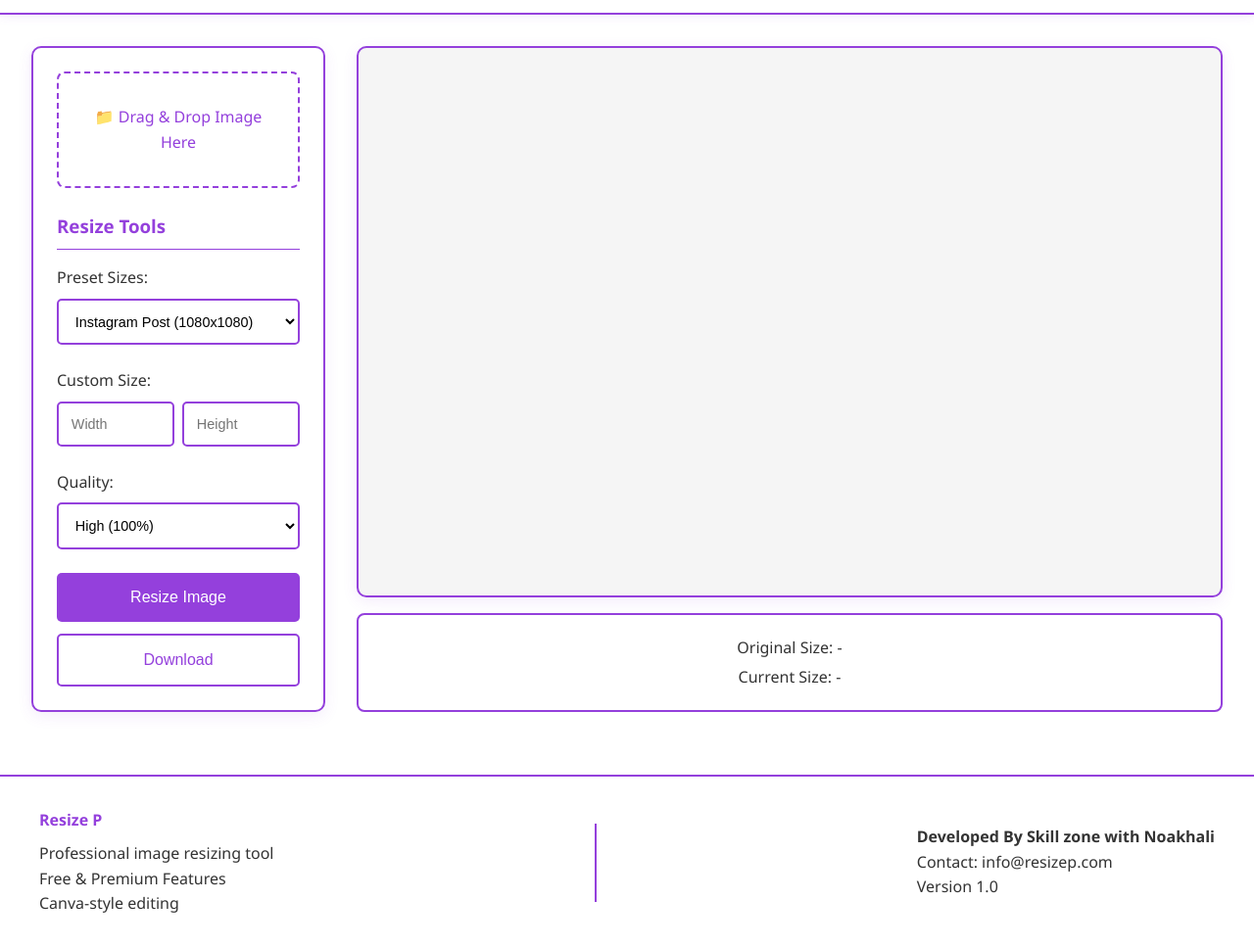
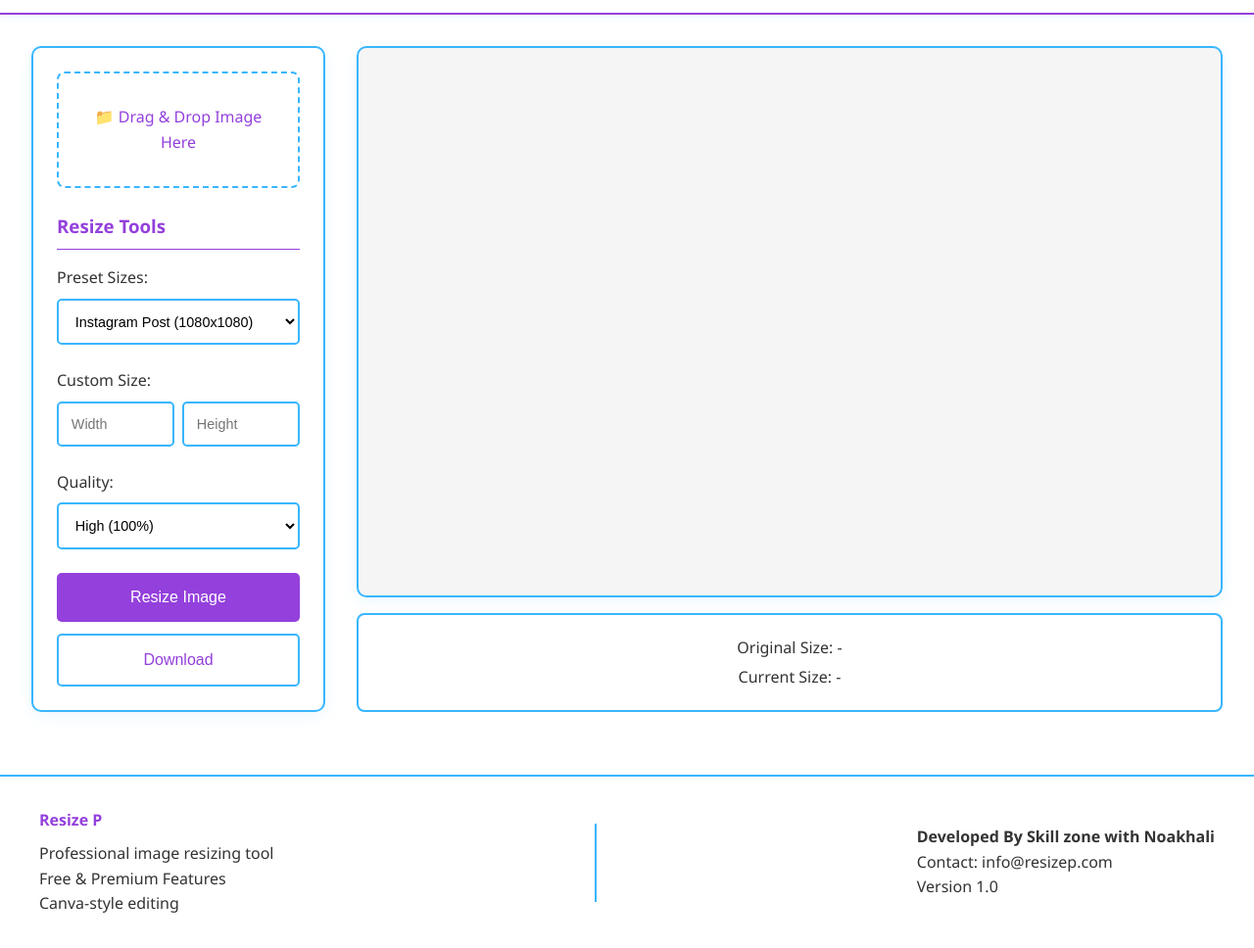
Before and after one commit to resizep/ResizeP, a plain HTML site: page index.html in a window 1280 px wide. Shown: the part 59-1027 px from the top of the page at 98% size. Drawn offline with Linux system fonts and the light colour scheme; no server answers; a script that the page names is missing.

Commit message:
Change all border colors from purple to blue #38B6FF

```diff
--- a/style.css
+++ b/style.css
@@ -24,8 +24,8 @@ body {
 
 /* Header */
 header {
-    background: var(--white);
-    border-bottom: 2px solid var(--primary-color);
+    border-bottom: 2px solid #38B6FF;
+}
     padding: 1rem 2rem;
     display: flex;
     justify-content: space-between;
@@ -51,7 +51,7 @@ header {
     display: flex;
     justify-content: space-between;
     align-items: center;
-    box-shadow: 0 2px 10px rgba(148, 64, 220, 0.1);
+    box-shadow: 0 2px 10px rgba(56, 182, 255, 0.1);
 }
 
 .logo-container {
@@ -122,14 +122,14 @@ header {
 .sidebar {
     width: 300px;
     background: var(--white);
-    border: 2px solid var(--primary-color);
+    border: 2px solid #38B6FF;
     border-radius: 10px;
     padding: 1.5rem;
-    box-shadow: 0 4px 15px rgba(148, 64, 220, 0.1);
+    box-shadow: 0 4px 15px rgba(56, 182, 255, 0.1);
 }
 
 .upload-area {
-    border: 2px dashed var(--primary-color);
+    border: 2px dashed #38B6FF;
     border-radius: 8px;
     padding: 2rem;
     text-align: center;
@@ -172,7 +172,7 @@ header {
 select, input {
     width: 100%;
     padding: 0.8rem;
-    border: 2px solid var(--primary-color);
+    border: 2px solid #38B6FF;
     border-radius: 5px;
     background: var(--white);
     font-size: 0.9rem;
@@ -214,7 +214,7 @@ select, input {
 .btn-secondary {
     background: var(--white);
     color: var(--primary-color);
-    border: 2px solid var(--primary-color);
+    border: 2px solid #38B6FF;
 }
 
 .btn-secondary:hover {
@@ -231,11 +231,11 @@ select, input {
 
 .canvas-container {
     flex: 1;
-    border: 2px solid var(--primary-color);
+    border: 2px solid #38B6FF;
     border-radius: 10px;
     overflow: hidden;
     background: var(--gray-light);
-    box-shadow: 0 4px 15px rgba(148, 64, 220, 0.1);
+    box-shadow:0 4px 15px rgba(56, 182, 255, 0.1);
 }
 
 #mainCanvas {
@@ -246,7 +246,7 @@ select, input {
 
 .preview-info {
     background: var(--white);
-    border: 2px solid var(--primary-color);
+    border: 2px solid #38B6FF;
     border-radius: 8px;
     padding: 1rem;
     text-align: center;
@@ -273,7 +273,7 @@ select, input {
     background: var(--white);
     margin: 10% auto;
     padding: 2rem;
-    border: 3px solid var(--primary-color);
+    border: 3px solid #38B6FF;
     border-radius: 10px;
     width: 90%;
     max-width: 400px;
@@ -317,7 +317,7 @@ select, input {
 /* Footer */
 footer {
     background: var(--white);
-    border-top: 2px solid var(--primary-color);
+    border-top: 2px solid #38B6FF;
     padding: 2rem;
     margin-top: 2rem;
 }
@@ -338,7 +338,7 @@ footer {
 .footer-divider {
     width: 2px;
     height: 80px;
-    background: var(--primary-color);
+    background: #38B6FF;
     margin: 0 2rem;
 }
 
```
